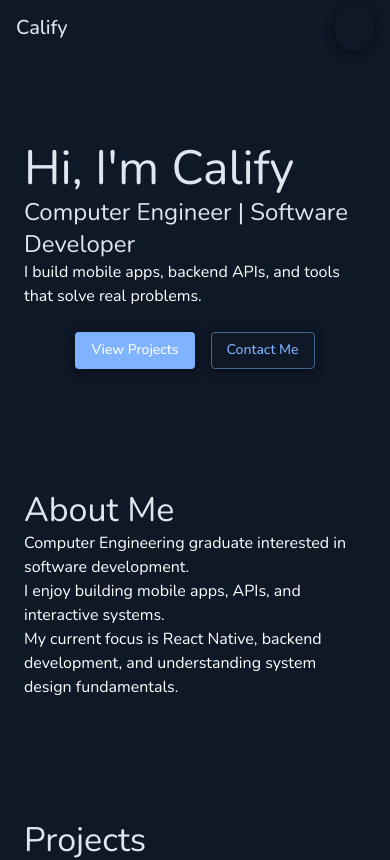
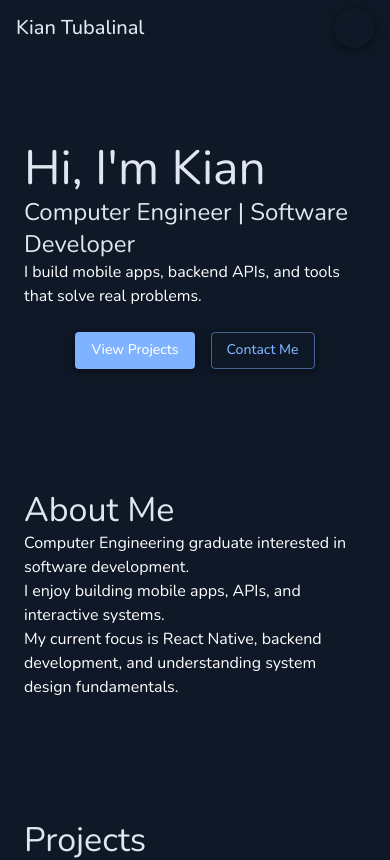
Before and after one commit to Kheijhackt/portfolio, a React (Vite) app: page / in a window 390 px wide. Shown: the top 860 px of the page. Built offline with nearby package versions, Linux system fonts and the light colour scheme; some icons are missing.

Commit message:
Fixed stuffs

```diff
--- a/index.html
+++ b/index.html
@@ -7,7 +7,7 @@
       href="https://fonts.googleapis.com/css2?family=Nunito:wght@300;400;500;600;700;800&display=swap"
       rel="stylesheet"
     />
-    <title>Empty React App</title>
+    <title>Portfolio | Kian</title>
   </head>
 
   <body>
--- a/src/components/Navbar.jsx
+++ b/src/components/Navbar.jsx
@@ -7,13 +7,18 @@ import {
   Drawer,
   List,
   ListItem,
+  useMediaQuery,
 } from "@mui/material";
 import MenuIcon from "@mui/icons-material/Menu";
 import { useState } from "react";
+import { useTheme } from "@mui/material/styles";
 
 export default function Navbar() {
   const [open, setOpen] = useState(false);
   const sections = ["home", "about", "projects", "skills", "resume", "contact"];
+
+  const theme = useTheme();
+  const isMobile = useMediaQuery(theme.breakpoints.down("md")); // mobile if width <= md
 
   const scrollTo = (id) => {
     document.getElementById(id).scrollIntoView({ behavior: "smooth" });
@@ -34,11 +39,12 @@ export default function Navbar() {
             sx={{ cursor: "pointer" }}
             onClick={() => scrollTo("home")}
           >
-            Calify
+            Kian Tubalinal
           </Typography>
 
-          {/* Desktop */}
-          <div className="nav-desktop">
+          {/* Desktop links only */}
+          {!isMobile && (
+            <div>
               {sections.map((s) => (
                 <a
                   key={s}
@@ -58,26 +64,39 @@ export default function Navbar() {
                 </a>
               ))}
             </div>
+          )}
 
-          {/* Mobile */}
-          <IconButton
-            color="inherit"
-            className="nav-mobile"
-            onClick={() => setOpen(true)}
-          >
+          {/* Mobile hamburger only */}
+          {isMobile && (
+            <IconButton color="inherit" onClick={() => setOpen(true)}>
               <MenuIcon />
             </IconButton>
+          )}
         </Toolbar>
       </AppBar>
 
+      {/* Mobile drawer */}
       <Drawer anchor="right" open={open} onClose={() => setOpen(false)}>
-        <List sx={{ width: 200, background: "#0f1827", height: "100%" }}>
+        <List
+          sx={{
+            width: 200,
+            background: "#0f1827",
+            height: "100%",
+            display: "flex",
+            flexDirection: "column",
+            justifyContent: "center", // vertically center links
+          }}
+        >
           {sections.map((s) => (
             <ListItem
               button
               key={s}
               onClick={() => scrollTo(s)}
-              sx={{ color: "#ffffff" }}
+              sx={{
+                color: "#ffffff",
+                py: 3, // larger vertical padding
+                justifyContent: "center", // center text horizontally
+              }}
             >
               {s.toUpperCase()}
             </ListItem>
--- a/src/sections/Home.jsx
+++ b/src/sections/Home.jsx
@@ -4,7 +4,7 @@ import SectionWrapper from "../components/SectionWrapper";
 export default function Home() {
   return (
     <SectionWrapper id="home">
-      <Typography variant="h3">Hi, I'm Calify</Typography>
+      <Typography variant="h3">Hi, I'm Kian</Typography>
 
       <Typography variant="h5">
         Computer Engineer | Software Developer
```
Lines whose indentation alone changed are shown as unchanged.
